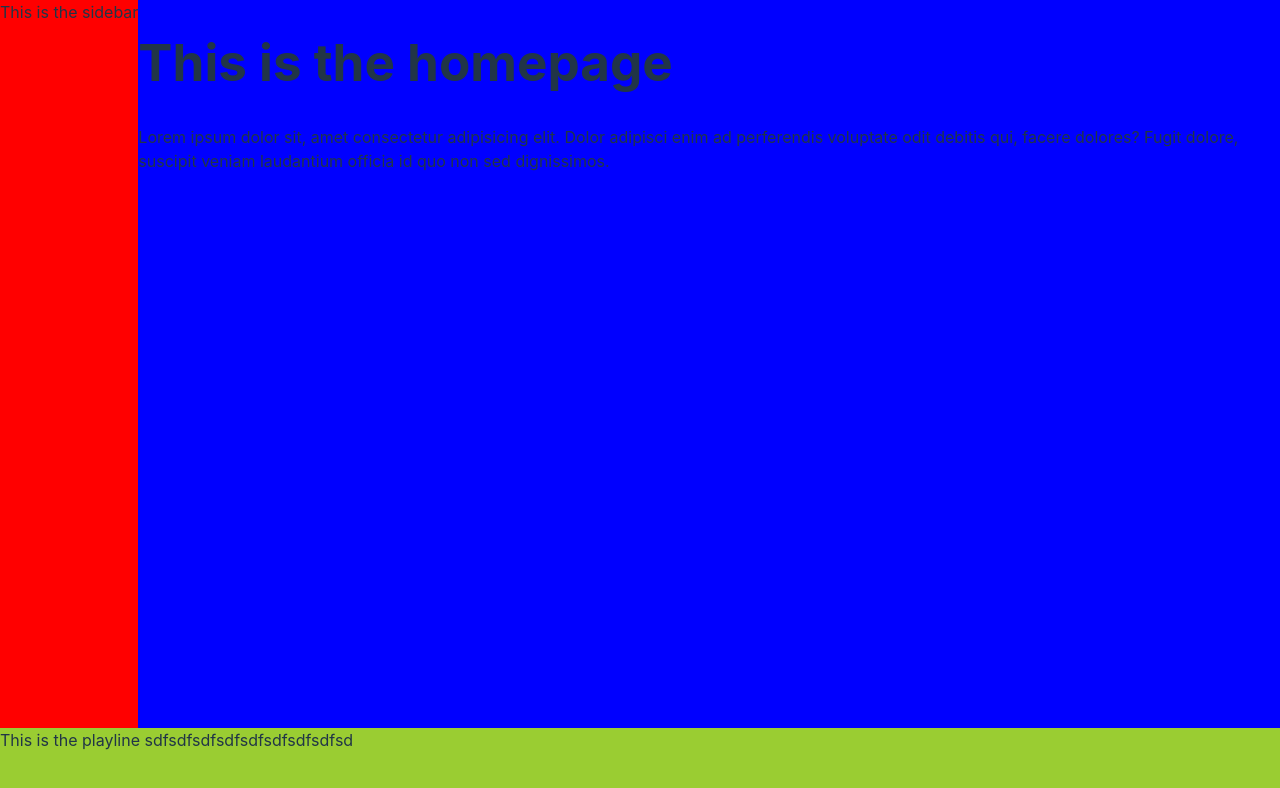
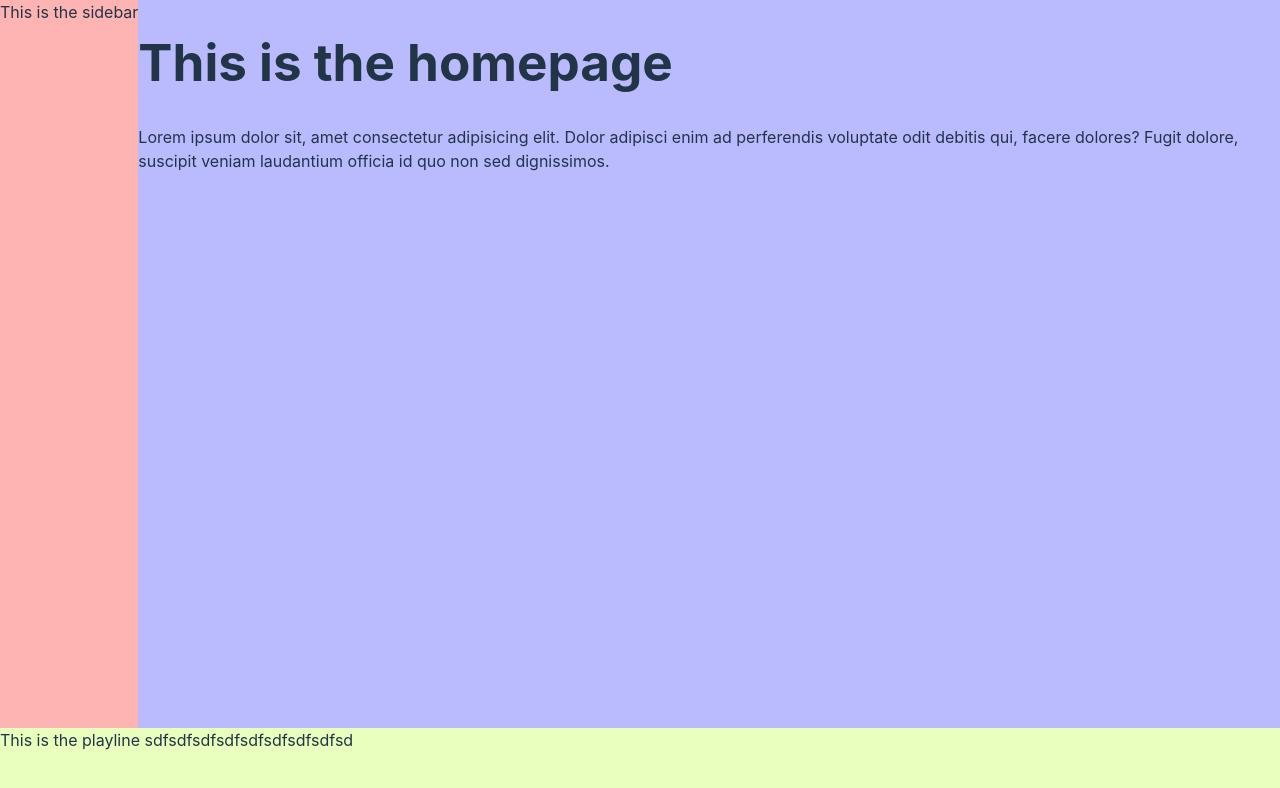
Before and after one commit to Doreden/spotify-web, a React (Vite) app: page /#/ in a window 1280 px wide. Shown: the top 788 px of the page. Built offline with nearby package versions, Linux system fonts and the light colour scheme.

Commit message:
changed background colors, components names

```diff
--- a/src/App.jsx
+++ b/src/App.jsx
@@ -3,7 +3,7 @@ import { Route, HashRouter as Router, Routes } from 'react-router-dom'
 
 // Pages
 import { Homepage } from './pages/Homepage.jsx'
-import { Station } from './pages/Station.jsx'
+import { StationDetails } from './pages/StationDetails.jsx'
 import { Search } from './pages/Search.jsx'
 import { Artist } from './pages/Artist.jsx'
 import { Genre } from './pages/Genre.jsx'
@@ -26,9 +26,10 @@ function App() {
           <Routes>
             <Route path="/" element={<Homepage/>} />
             <Route path="/search" element={<Search/>} />
-            <Route path="/artist/:id" element={<Artist/>} />
-            <Route path="/playlist/:id" element={<Station/>} />
-            <Route path="/genre/:id" element={<Genre/>} />
+            <Route path="/playlist/:id" element={<StationDetails/>} />
+
+            {/* <Route path="/artist/:id" element={<Artist/>} /> */}
+            {/* <Route path="/genre/:id" element={<Genre/>} /> */}
           </Routes>
           <Playline/>
         </div>
--- a/src/assets/css/style.css
+++ b/src/assets/css/style.css
@@ -8,21 +8,21 @@
 .homepage {
   grid-column: 2/3;
   grid-row: 1/2;
-  background-color: blue;
+  background-color: rgb(186, 186, 255);
 }
 
 .sidebar {
   grid-column: 1/2;
   grid-row: 1/2;
   height: 100%;
-  background-color: red;
+  background-color: rgb(255, 180, 180);
 }
 
 .playline {
   grid-column: 1/-1;
   grid-row: 2/-1;
   height: 72px;
-  background-color: yellowgreen;
+  background-color: rgb(233, 255, 190);
 }
 
 :root {
--- a/src/assets/scss/_homepage.scss
+++ b/src/assets/scss/_homepage.scss
@@ -1,5 +1,5 @@
 .homepage {
     grid-column: 2 / 3;
     grid-row: 1 / 2;
-    background-color: blue;
+    background-color: rgb(186, 186, 255);
 }
--- a/src/assets/scss/_playline.scss
+++ b/src/assets/scss/_playline.scss
@@ -2,6 +2,5 @@
     grid-column: 1 / -1;
     grid-row: 2 / -1;
     height: 72px;
-    background-color: yellowgreen;
-
+    background-color: rgb(233, 255, 190);
 }
--- a/src/assets/scss/_sidebar.scss
+++ b/src/assets/scss/_sidebar.scss
@@ -2,5 +2,5 @@
     grid-column: 1 / 2;
     grid-row: 1 / 2;
     height: 100%;
-    background-color: red;
+    background-color: rgb(255, 180, 180);
 }
--- a/src/pages/Homepage.jsx
+++ b/src/pages/Homepage.jsx
@@ -3,6 +3,7 @@ export function Homepage(){
 
     return (
         <>
+            {/* TODO Convert to Sections */}
             <div className="homepage">
                 <h1>This is the homepage</h1>
                 <p>Lorem ipsum dolor sit, amet consectetur adipisicing elit. Dolor adipisci enim ad perferendis voluptate odit debitis qui, facere dolores? Fugit dolore, suscipit veniam laudantium officia id quo non sed dignissimos.</p>
--- a/src/pages/Station.jsx
+++ /dev/null
@@ -1,3 +0,0 @@
-export function Station(){
-
-}
--- /dev/null
+++ b/src/pages/StationDetails.jsx
@@ -0,0 +1,3 @@
+export function StationDetails(){
+
+}
```
Also changed, not shown: src/App.css (deleted).
